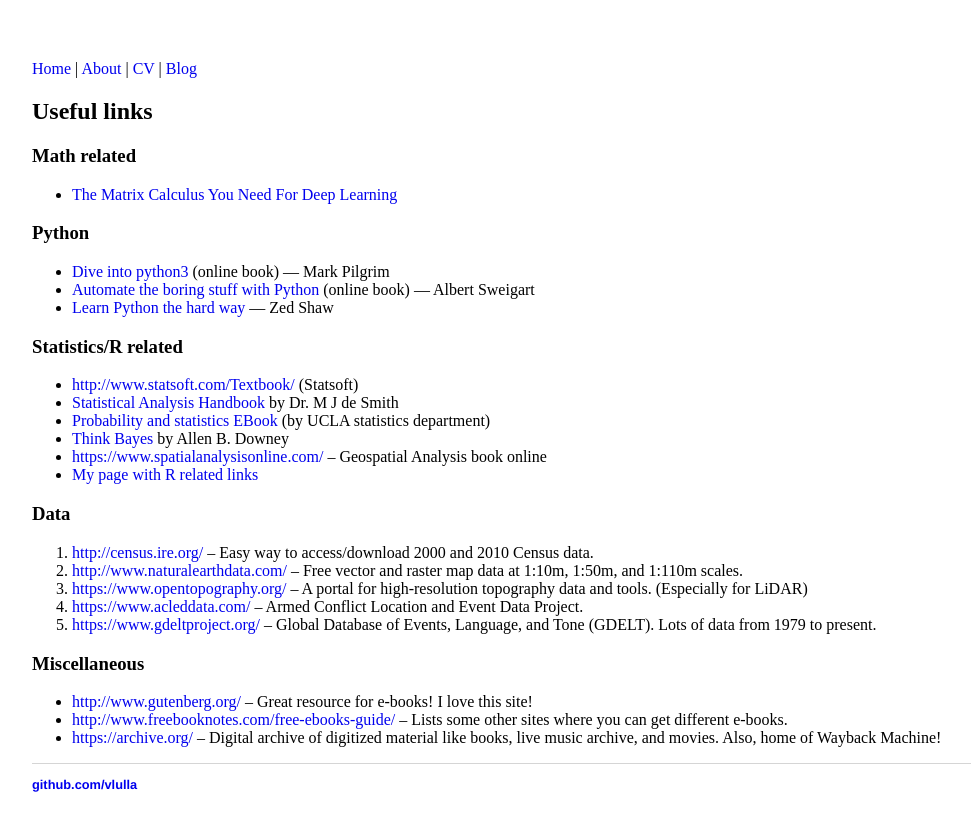
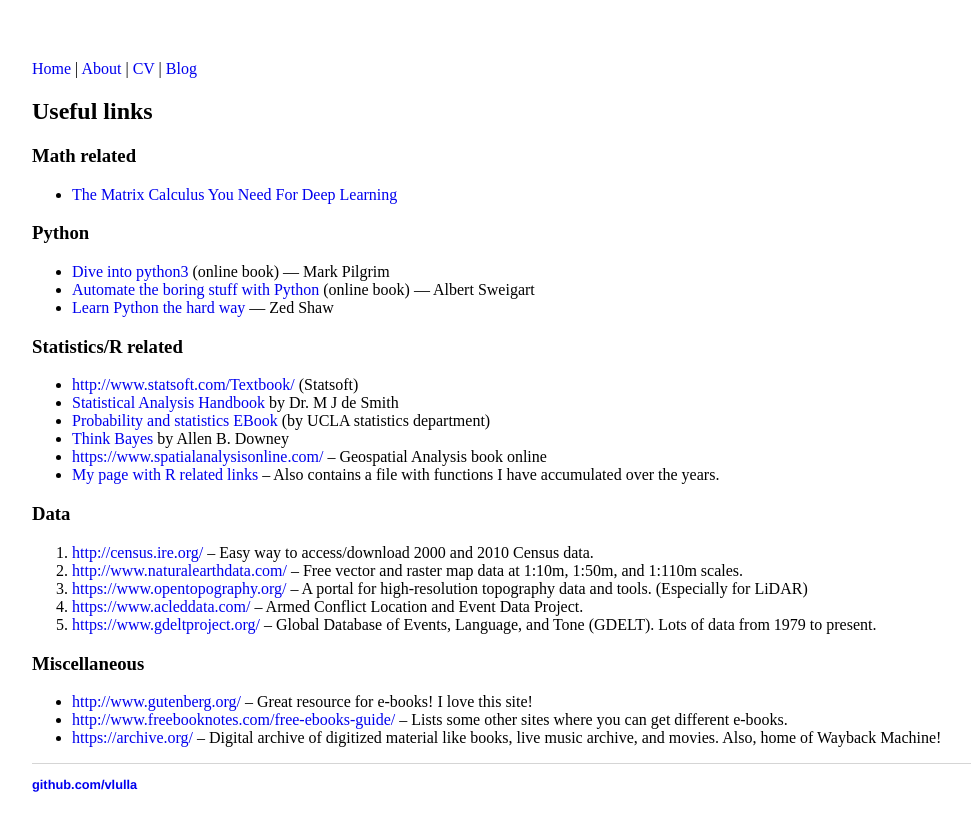
Before and after one commit to vlulla/vlulla.github.io, a Jekyll site: the page built from links.md, in a window 1280 px wide. Shown: the top 831 px of the page, without its empty margins (96-1067 px from the left). Built offline with Jekyll 4.4.1, drawn with Linux system fonts in a browser that asks for light colours.

```diff
--- a/links.md
+++ b/links.md
@@ -19,7 +19,7 @@ title: "Miscellaneous"
 - [Probability and statistics EBook](http://wiki.stat.ucla.edu/socr/index.php/EBook) (by UCLA statistics department)
 - [Think Bayes](https://greenteapress.com/wp/think-bayes/) by Allen B. Downey
 - <https://www.spatialanalysisonline.com/> -- Geospatial Analysis book online
-- [My page with R related links](/r_page)
+- [My page with R related links](/r_page) -- Also contains a file with functions I have accumulated over the years.
 
 ### Data
 1. <http://census.ire.org/> -- Easy way to access/download 2000 and 2010 Census data.
```
Also changed, not shown: r_page.md (+1 -0 lines), 1 other file.
